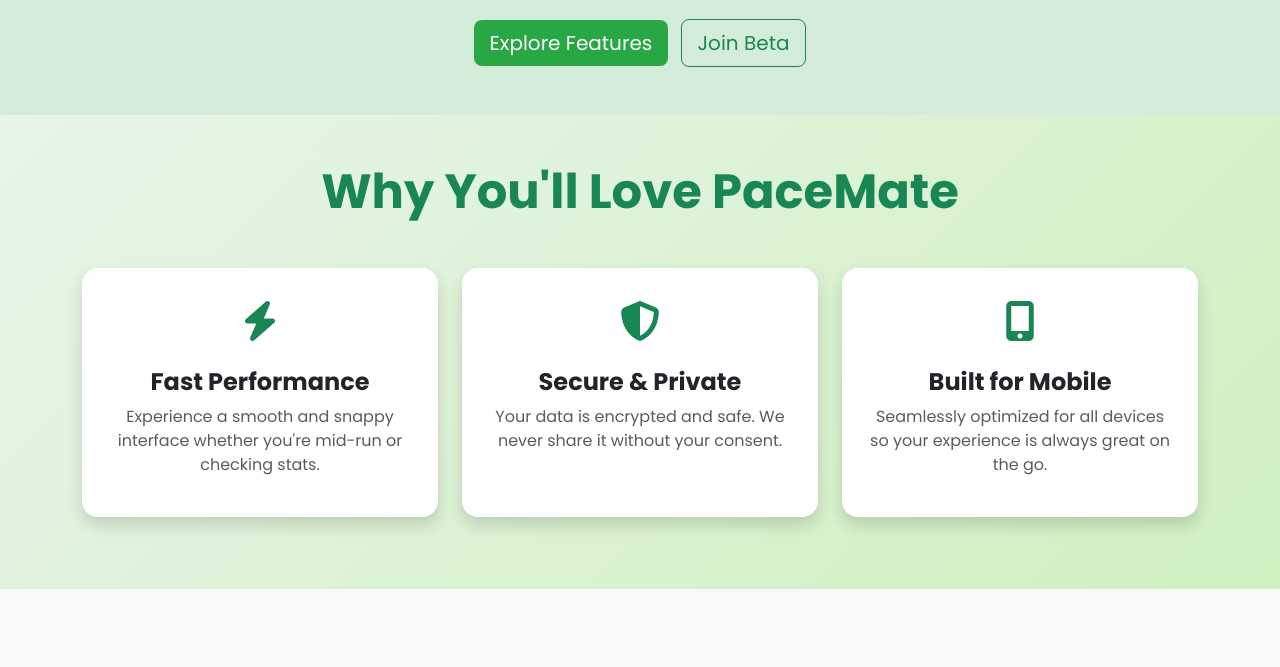
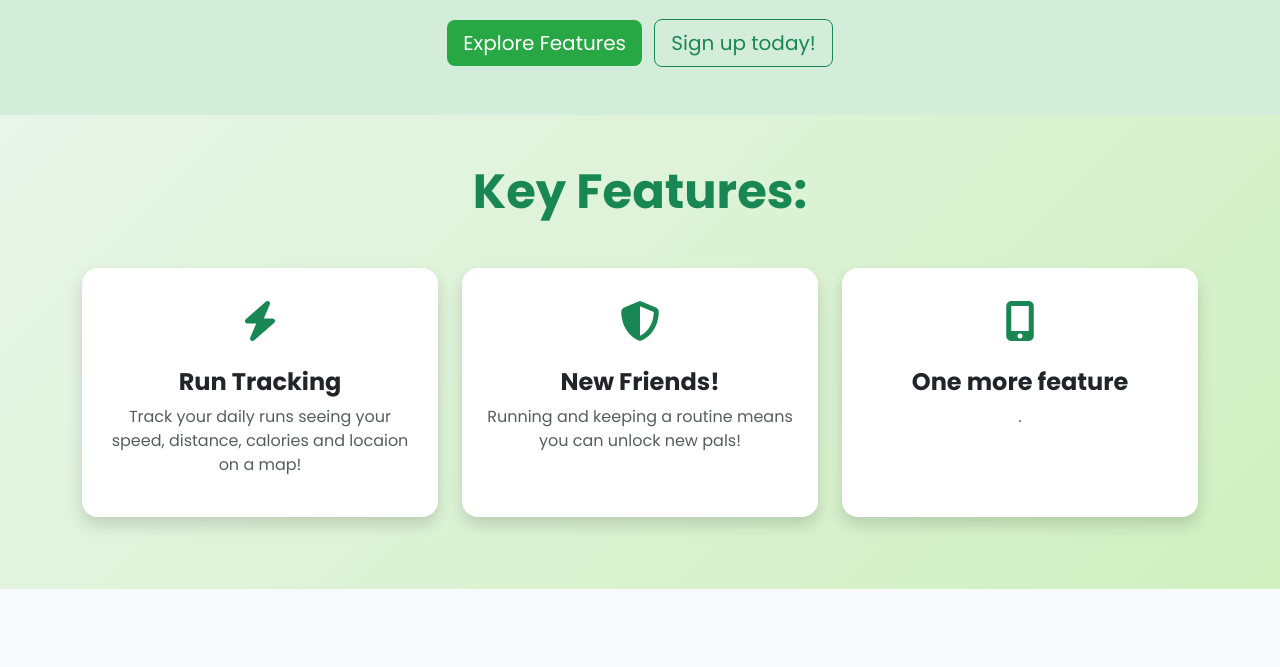
Before and after one commit to harrycummins/runningAppLandingPage, a website: page public/index.html in a window 1280 px wide. Shown: the part 605-1272 px from the top of the page. Drawn offline with nearby package versions, Linux system fonts and the light colour scheme.

Commit message:
testig hosting

```diff
--- a/public/index.html
+++ b/public/index.html
@@ -154,7 +154,7 @@
   <div class="container">
     <div class="row align-items-center">
       <div class="col-lg-6">
-        <h1>Run. Collect. Compete.</h1>
+        <h1>Run. Collect. Befriend.</h1>
         <p>Turn your daily jogs into a creature-collecting adventure.</p>
       </div>
       <div class="col-lg-6 text-center">
@@ -169,22 +169,22 @@
   <div class="container">
     <h2 class="mb-4">Track your runs. Collect creatures. Stay motivated.</h2>
     <a href="#features" class="btn btn-success btn-lg me-2">Explore Features</a>
-    <a href="/googleForm" class="btn btn-outline-success btn-lg">Join Beta</a>
+    <a href="/googleForm" class="btn btn-outline-success btn-lg">Sign up today!</a>
   </div>
 </section>
 
 <!-- Features -->
 <section class="py-5" id="features" style="background: linear-gradient(135deg, #e8f5e9, #d0f0c0);">
   <div class="container">
-    <h2 class="text-center mb-5 display-5 fw-bold text-success">Why You'll Love PaceMate</h2>
+    <h2 class="text-center mb-5 display-5 fw-bold text-success">Key Features:</h2>
     <div class="row">
       <div class="col-md-4 mb-4">
         <div class="feature-box p-4 bg-white rounded-4 shadow text-center h-100">
           <div class="feature-icon mb-3 text-success">
             <i class="fas fa-bolt"></i>
           </div>
-          <h4 class="fw-bold">Fast Performance</h4>
-          <p class="text-muted">Experience a smooth and snappy interface whether you're mid-run or checking stats.</p>
+          <h4 class="fw-bold">Run Tracking</h4>
+          <p class="text-muted">Track your daily runs seeing your speed, distance, calories and locaion on a map!</p>
         </div>
       </div>
       <div class="col-md-4 mb-4">
@@ -192,8 +192,8 @@
           <div class="feature-icon mb-3 text-success">
             <i class="fas fa-shield-alt"></i>
           </div>
-          <h4 class="fw-bold">Secure & Private</h4>
-          <p class="text-muted">Your data is encrypted and safe. We never share it without your consent.</p>
+          <h4 class="fw-bold">New Friends!</h4>
+          <p class="text-muted">Running and keeping a routine means you can unlock new pals!</p>
         </div>
       </div>
       <div class="col-md-4 mb-4">
@@ -201,8 +201,8 @@
           <div class="feature-icon mb-3 text-success">
             <i class="fas fa-mobile-alt"></i>
           </div>
-          <h4 class="fw-bold">Built for Mobile</h4>
-          <p class="text-muted">Seamlessly optimized for all devices so your experience is always great on the go.</p>
+          <h4 class="fw-bold">One more feature </h4>
+          <p class="text-muted">.</p>
         </div>
       </div>
     </div>
@@ -262,18 +262,18 @@
 </section>
 
 <!-- Video -->
-<div class="video-container mt-5">
+<!-- <div class="video-container mt-5">
   <video autoplay loop muted playsinline>
     <source src="placeholder.mp4" type="video/mp4">
     Your browser does not support the video tag.
   </video>
   <div class="video-overlay">The Running App</div>
-</div>
+</div> -->
 
 <!-- Footer -->
 <footer class="bg-dark text-white text-center py-4">
   <div class="container">
-    <p class="mb-1">&copy; 2025 PaceMate. All rights reserved.</p>
+    <p class="mb-1">&copy; 2025 RunWithRexy. All rights reserved.</p>
     <p class="mb-0">
       <a href="#" class="text-white me-3">Privacy Policy</a>
       <a href="#" class="text-white">Terms of Service</a>
```
